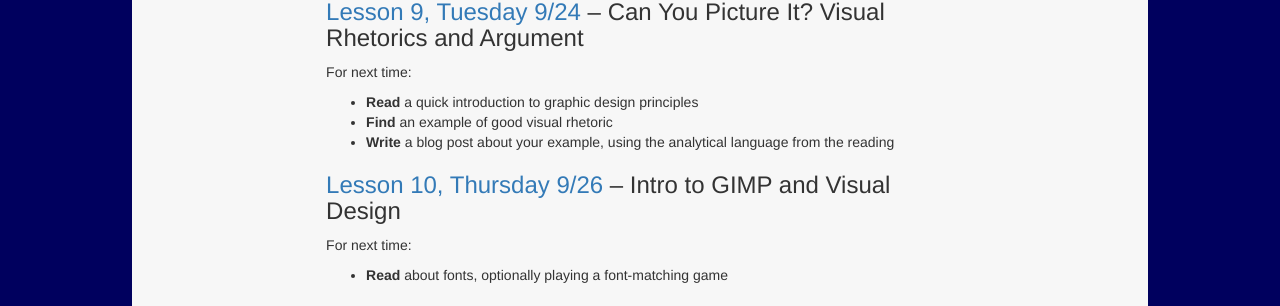
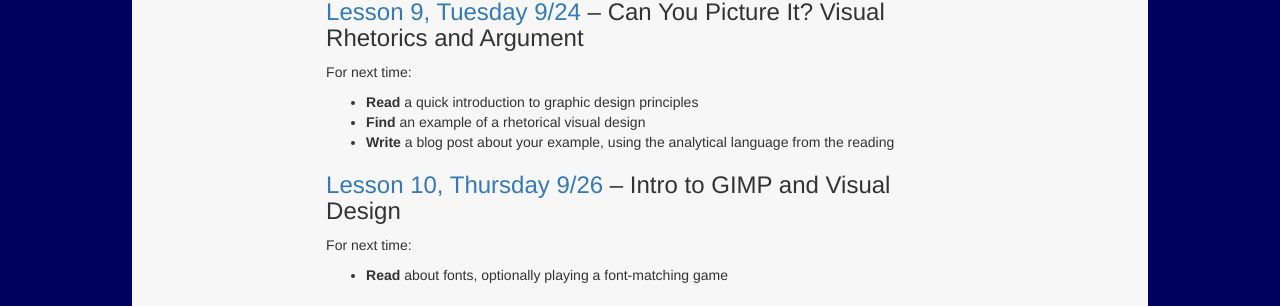
Before and after one commit to benmiller314/cdm2019fall, a Jekyll site: the page built from schedule.md, in a window 1280 px wide and 900 px high, scrolled down 2370 px. Shown: the part 146-452 px from the top of the window. Built offline with Jekyll 4.4.1, drawn with Linux system fonts in a browser that asks for light colours.

Commit message:
rhetoric --> rhetorical
should be clearer

```diff
--- a/schedule.md
+++ b/schedule.md
@@ -123,7 +123,7 @@ For next time:
 For next time:
 
 * **Read** a quick introduction to graphic design principles
-* **Find** an example of good visual rhetoric
+* **Find** an example of a rhetorical visual design
 * **Write** a blog post about your example, using the analytical language from the reading
 
 <h3><a href="/{{site.course.base_path}}plans/lesson-10">Lesson 10, Thursday 9/26</a> – Intro to GIMP and Visual Design</h3>
```
